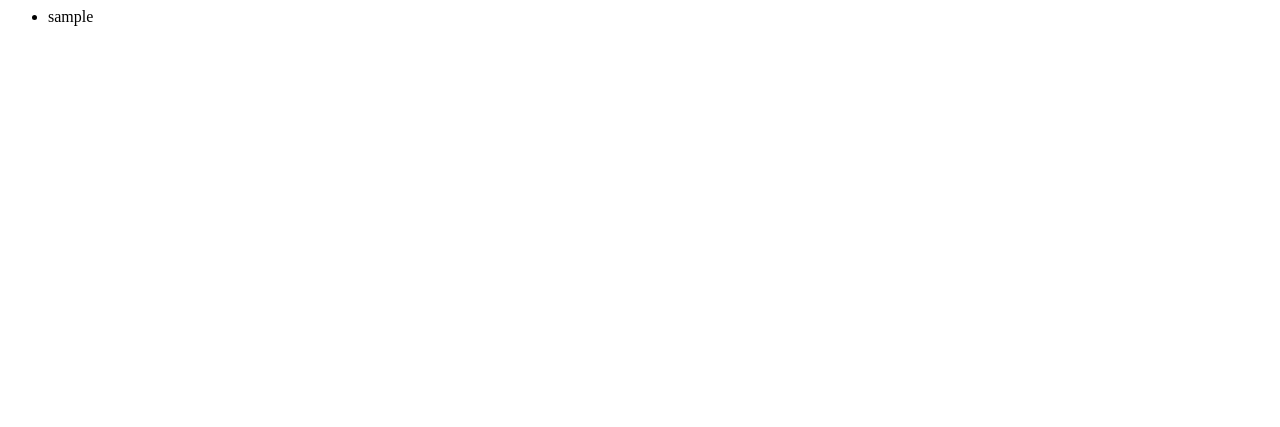
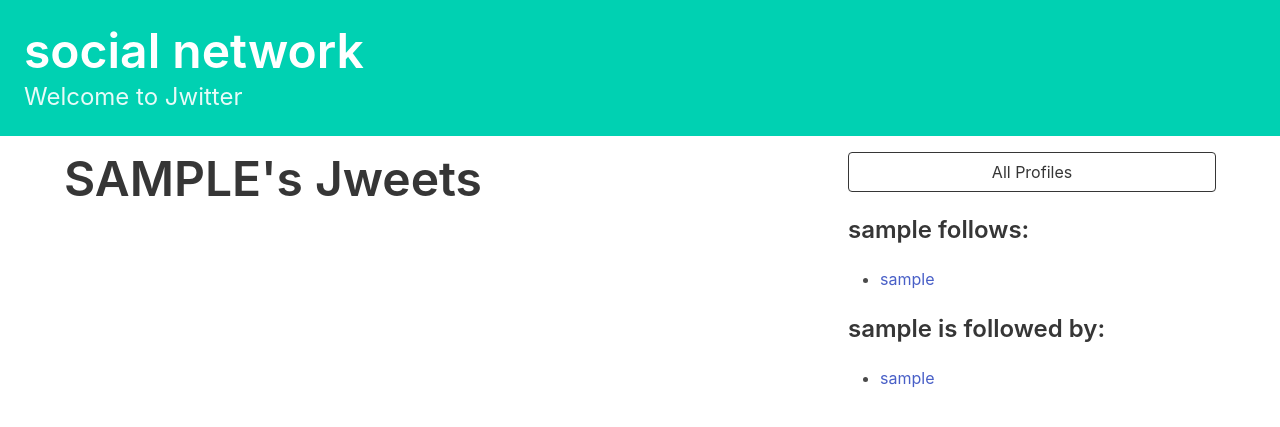
Before and after one commit to shahrokh-rhmani/social-network, a Django app: page /profile/1 in a window 1280 px wide. Before the commit the part shown is almost empty. Shown: the top 427 px of the page. Run offline with Django 3.2, Linux system fonts and the light colour scheme; tables that the repository leaves empty hold one stand-in row (values such as "Sample post").

Commit message:
complete bulma in file profile.html

```diff
--- a/templates/jwitter/profile.html
+++ b/templates/jwitter/profile.html
@@ -1,6 +1,61 @@
+{% extends '_base.html' %}
 
-<ul>
-  {% for following in profile.follows.all %}
-    <li>{{following}}</li>
-  {% endfor %}
-</ul>
+{% block content %}
+
+<div class="column">
+
+    <div class="block">
+    <h1 class="title is-1">
+        {{profile.user.username|upper}}'s Jweets
+    </h1>
+    </div>
+
+</div>
+
+<div class="column is-one-third">
+
+    <div class="block">
+        <a href="#">
+            <button class="button is-dark is-outlined is-fullwidth">
+                All Profiles
+            </button>
+        </a>
+    </div>
+
+    <div class="block">
+        <h3 class="title is-4">
+            {{profile.user.username}} follows:
+        </h3>
+        <div class="content">
+            <ul>
+            {% for following in profile.follows.all %}
+                <li>
+                    <a href="#">
+                        {{ following }}
+                    </a>
+                </li>
+            {% endfor %}
+            </ul>
+        </div>
+    </div>
+
+    <div class="block">
+        <h3 class="title is-4">
+            {{profile.user.username}} is followed by:
+        </h3>
+        <div class="content">
+            <ul>
+            {% for follower in profile.followed_by.all %}
+                <li>
+                    <a href="#">
+                        {{ follower }}
+                    </a>
+                </li>
+            {% endfor %}
+            </ul>
+        </div>
+    </div>
+
+</div>
+
+{% endblock content %}
--- a/templates/jwitter/profile_list.html
+++ b/templates/jwitter/profile_list.html
@@ -6,7 +6,7 @@
     {% for profile in profiles %}
       <div class="blck">
         <div class="card">
-          <a href="#">
+          <a href="{% url 'jwitter:profile' profile.id %}">
             <div class="card-content">
               <div class="media">
                 <div class="media-left">
```
